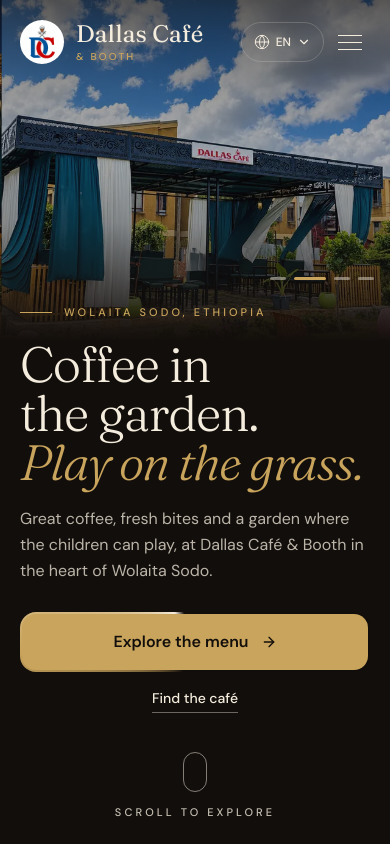
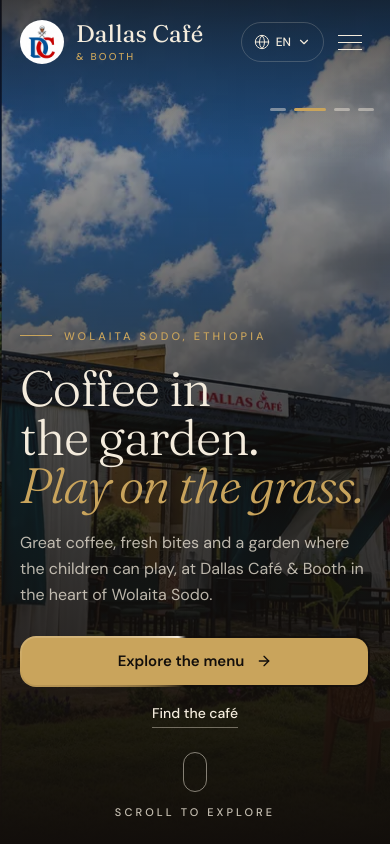
Before and after one commit to Ashenafi-Bancha/dallas-cafe-and-booth, a React (Vite) app: page / in a window 390 px wide. Shown: the top 844 px of the page. Built offline with nearby package versions, Linux system fonts and the light colour scheme.

Commit message:
Return the phone hero to a full-background slideshow
The sliding photos fill the phone screen again so the headline, button
and scroll cue all fit on the first screen. The hero button is slimmer.

```diff
--- a/src/components/HeroSection.tsx
+++ b/src/components/HeroSection.tsx
@@ -41,8 +41,8 @@ export function HeroSection() {
   return (
     <>
       <section ref={sectionRef} id="home" className="relative isolate flex min-h-svh flex-col overflow-hidden bg-ink text-cream">
-        {/* Photo slideshow: a band across the top on phones, the right half on desktop */}
-        <div className="absolute inset-x-0 top-0 -z-10 h-[44svh] overflow-hidden lg:inset-y-0 lg:left-[50%] lg:h-auto">
+        {/* Photo slideshow: full-bleed background on phones, the right half on desktop */}
+        <div className="absolute inset-0 -z-10 overflow-hidden lg:left-[50%]">
           <motion.div
             initial={{ scale: 1.08, opacity: 0 }}
             animate={{ scale: 1, opacity: 1 }}
@@ -74,13 +74,13 @@ export function HeroSection() {
               );
             })}
           </motion.div>
-          {/* Fades the photo into the page: downwards on phones, towards the text on desktop */}
-          <div className="absolute inset-0 bg-linear-to-t from-ink from-8% via-ink/45 via-40% to-transparent lg:bg-linear-to-r lg:from-ink lg:from-0% lg:via-ink/35 lg:via-30% lg:to-transparent" />
+          {/* Darkens the photo behind the text: from the bottom on phones, from the left on desktop */}
+          <div className="absolute inset-0 bg-linear-to-t from-ink via-ink/75 to-ink/25 lg:bg-linear-to-r lg:from-ink lg:via-ink/35 lg:via-30% lg:to-transparent" />
           <div className="absolute inset-x-0 top-0 h-40 bg-linear-to-b from-ink/70 to-transparent" />
         </div>
 
         {/* Slide picker */}
-        <div className="absolute right-3 top-[calc(36svh-2.4rem)] z-10 flex items-center md:right-8 lg:top-auto lg:bottom-7">
+        <div className="absolute right-3 top-24 z-10 flex items-center md:right-8 lg:top-auto lg:bottom-7">
           {slides.map(({ photo }, i) => (
             <button
               key={photo}
@@ -99,7 +99,7 @@ export function HeroSection() {
           ))}
         </div>
 
-        <div className="wrap flex flex-1 flex-col pt-[36svh] pb-6 lg:justify-center lg:pt-32 lg:pb-12">
+        <div className="wrap flex flex-1 flex-col justify-end pt-28 pb-6 lg:justify-center lg:pt-32 lg:pb-12">
           <div className="lg:max-w-[46%]">
             <motion.p
               initial={{ opacity: 0, y: 16 }}
@@ -143,7 +143,7 @@ export function HeroSection() {
                 />
                 <a
                   href="#menu"
-                  className="group relative flex w-full items-center justify-center gap-3 rounded-[14px] bg-gold px-7 py-4 text-base font-semibold text-ink transition-colors hover:bg-cream sm:inline-flex sm:w-auto sm:rounded-full sm:py-3.5 sm:text-sm"
+                  className="group relative flex w-full items-center justify-center gap-3 rounded-[14px] bg-gold px-7 py-3 text-[15px] font-semibold text-ink transition-colors hover:bg-cream sm:inline-flex sm:w-auto sm:rounded-full sm:py-3.5 sm:text-sm"
                 >
                   {s.hero.primaryCta}
                   <ArrowRight className="h-4 w-4 transition-transform group-hover:translate-x-1" />
```
